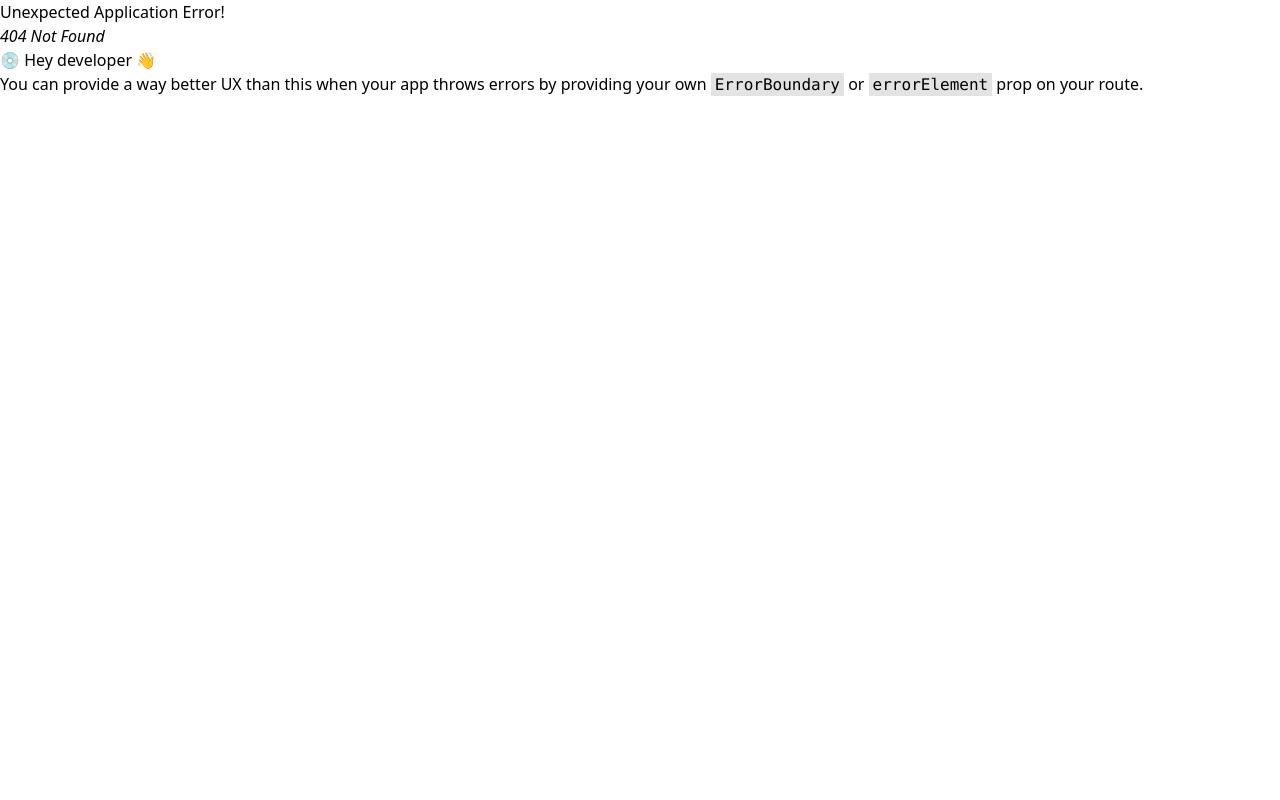
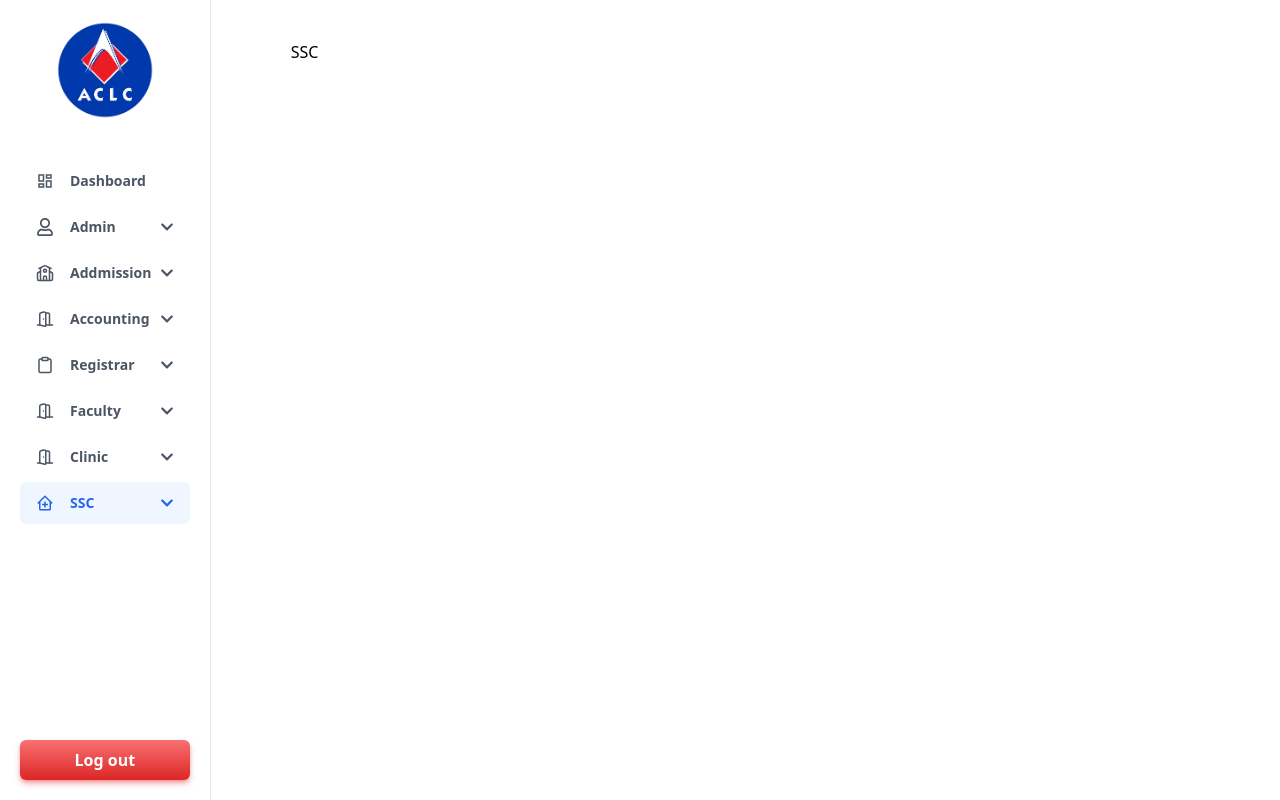
Before and after one commit to stanleygarbo/clg-super-app, a React (Vite) app in the folder frontend/: page /ssc/ssc in a window 1280 px wide. Before the commit this address had no page. Built offline with nearby package versions, Linux system fonts and the light colour scheme.

Commit message:
added more items to sidebar

```diff
--- /dev/null
+++ b/frontend/src/components/clinic/Clinic.tsx
@@ -0,0 +1,7 @@
+import React from "react";
+
+function Clinic() {
+    return <div>Clinic</div>;
+}
+
+export default Clinic;
--- /dev/null
+++ b/frontend/src/components/faculty/Faculty.tsx
@@ -0,0 +1,7 @@
+import React from "react";
+
+function Faculty() {
+    return <div>Faculty</div>;
+}
+
+export default Faculty;
--- /dev/null
+++ b/frontend/src/components/ssc/SSC.tsx
@@ -0,0 +1,7 @@
+import React from "react";
+
+function SSC() {
+    return <div>SSC</div>;
+}
+
+export default SSC;
--- a/frontend/src/layouts/admin_layout/AdminLayout.tsx
+++ b/frontend/src/layouts/admin_layout/AdminLayout.tsx
@@ -3,11 +3,13 @@ import Sidebar from "../../components/sidebar/Sidebar";
 import { FaDatabase, FaRegUser } from "react-icons/fa";
 import { LuClipboard, LuDoorOpen, LuSchool } from "react-icons/lu";
 import { ISidebarItem } from "../../components/sidebar/SidebarItems";
+import { BiClinic } from "react-icons/bi";
+import { MdOutlineDashboard } from "react-icons/md";
 
 const sidebarItems: ISidebarItem[] = [
     {
         name: "Dashboard",
-        icon: FaDatabase,
+        icon: MdOutlineDashboard,
         path: "/dashboard",
     },
     {
@@ -74,6 +76,42 @@ const sidebarItems: ISidebarItem[] = [
             },
         ],
     },
+    {
+        name: "Faculty",
+        icon: LuDoorOpen,
+        type: "drawer",
+        path: "faculty",
+        subItems: [
+            {
+                name: "Faculty",
+                path: "/faculty/faculty",
+            },
+        ],
+    },
+    {
+        name: "Clinic",
+        icon: LuDoorOpen,
+        type: "drawer",
+        path: "clinic",
+        subItems: [
+            {
+                name: "Clinic",
+                path: "/clinic/clinic",
+            },
+        ],
+    },
+    {
+        name: "SSC",
+        icon: BiClinic,
+        type: "drawer",
+        path: "ssc",
+        subItems: [
+            {
+                name: "SSC",
+                path: "/ssc/ssc",
+            },
+        ],
+    },
 ];
 
 const AdminLayout = () => {
```
Also changed, not shown: frontend/src/App.tsx (+57 -24 lines).
